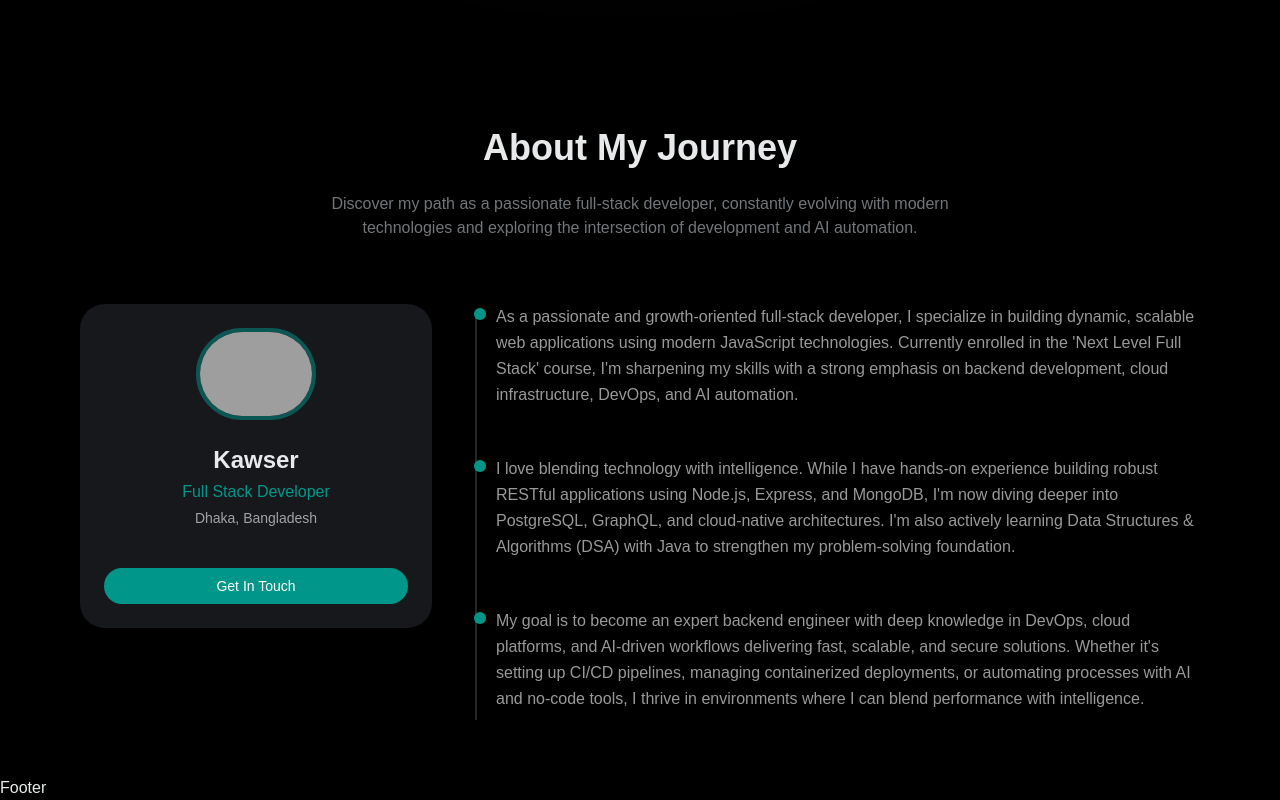
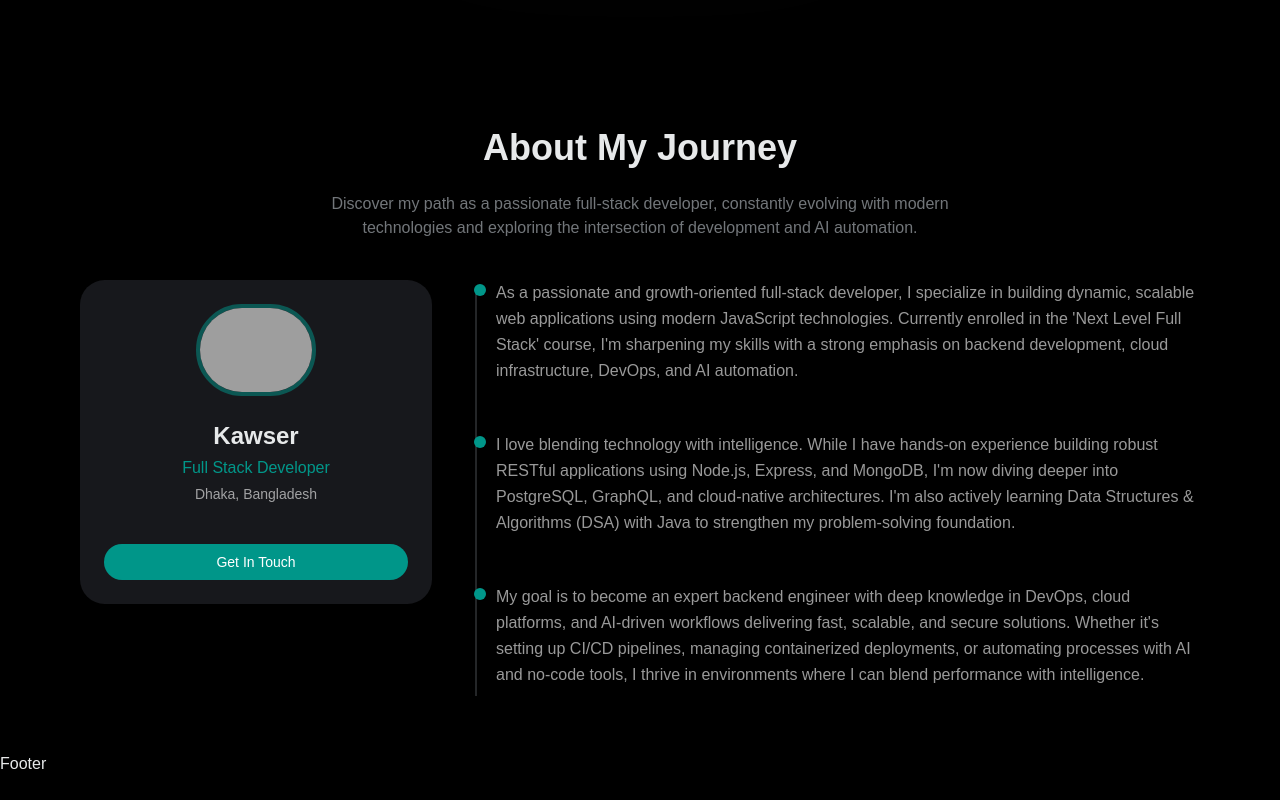
Before and after one commit to devsafix/portfolio-frontend, a Next.js app: page / in a window 1280 px wide. Shown: the part 768-1568 px from the top of the page. After the commit the page ends 1544 px from the top, so only its background shows below. Built offline with nearby package versions, Linux system fonts and the light colour scheme; grey boxes are pictures that could not be loaded.

Commit message:
Update: About me section

```diff
--- a/src/components/module/Home/About.tsx
+++ b/src/components/module/Home/About.tsx
@@ -43,20 +43,20 @@ const itemVariants = {
 
 export default function About() {
   return (
-    <div className="py-12 md:py-16">
+    <div className="py-12 md:py-16" id="about">
       <ComponentHeader
         title="About My Journey"
         subTitle="Discover my path as a passionate full-stack developer, constantly evolving with modern technologies and exploring the intersection of development and AI automation."
       />
 
-      <div className="mt-16 max-w-6xl mx-auto px-4 grid grid-cols-1 items-start gap-12 lg:grid-cols-3 lg:gap-8">
+      <div className="mt-10 max-w-6xl mx-auto px-4 grid grid-cols-1 items-start gap-12 lg:grid-cols-3 lg:gap-8">
         {/* Left Side: Profile Card */}
         <motion.div
           initial={{ opacity: 0, y: 50 }}
           whileInView={{ opacity: 1, y: 0 }}
           viewport={{ once: true }}
           transition={{ duration: 0.5 }}
-          className="sticky top-24 flex flex-col items-center gap-6 rounded-xl bg-card p-6 text-center shadow-md lg:col-span-1"
+          className="flex flex-col items-center gap-6 rounded-xl bg-card p-6 text-center shadow-md lg:col-span-1"
         >
           <div className="relative">
             <Image
```
